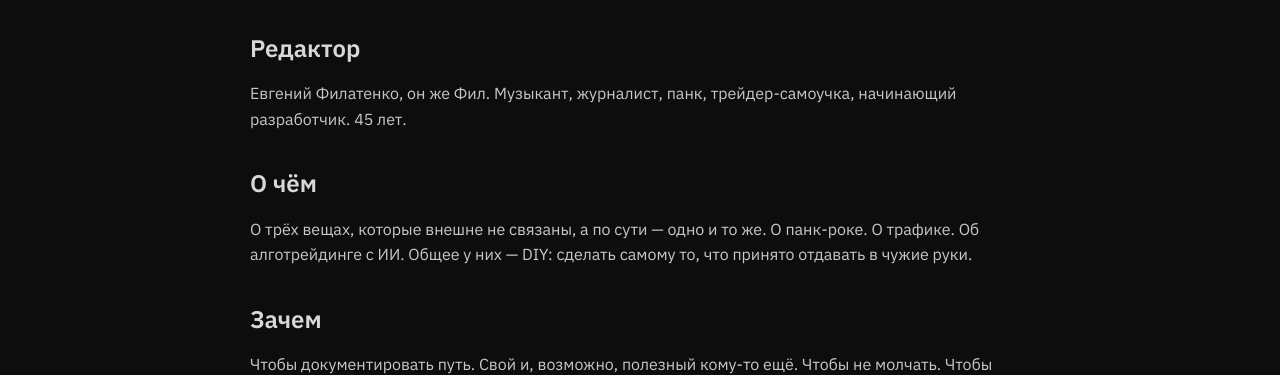
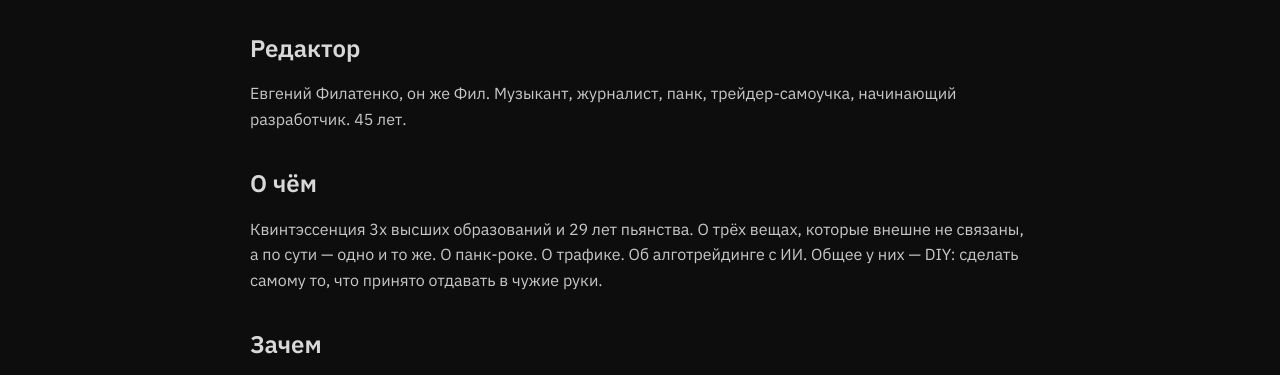
Before and after one commit to evgenyfilatenko1981/samizdat, a plain HTML site: page about.html in a window 1280 px wide. Shown: the part 413-788 px from the top of the page. Drawn offline with Linux system fonts and the light colour scheme.

Commit message:
Update about.html

```diff
--- a/about.html
+++ b/about.html
@@ -41,7 +41,7 @@
     <p>Евгений Филатенко, он же Фил. Музыкант, журналист, панк, трейдер-самоучка, начинающий разработчик. 45 лет.</p>
 
     <h2>О чём</h2>
-    <p>О трёх вещах, которые внешне не связаны, а по сути — одно и то же. О панк-роке. О трафике. Об алготрейдинге с ИИ. Общее у них — DIY: сделать самому то, что принято отдавать в чужие руки.</p>
+    <p>Квинтэссенция 3х высших образований и 29 лет пьянства. О трёх вещах, которые внешне не связаны, а по сути — одно и то же. О панк-роке. О трафике. Об алготрейдинге с ИИ. Общее у них — DIY: сделать самому то, что принято отдавать в чужие руки.</p>
 
     <h2>Зачем</h2>
     <p>Чтобы документировать путь. Свой и, возможно, полезный кому-то ещё. Чтобы не молчать. Чтобы делать то, во что верю, публично.</p>
```
